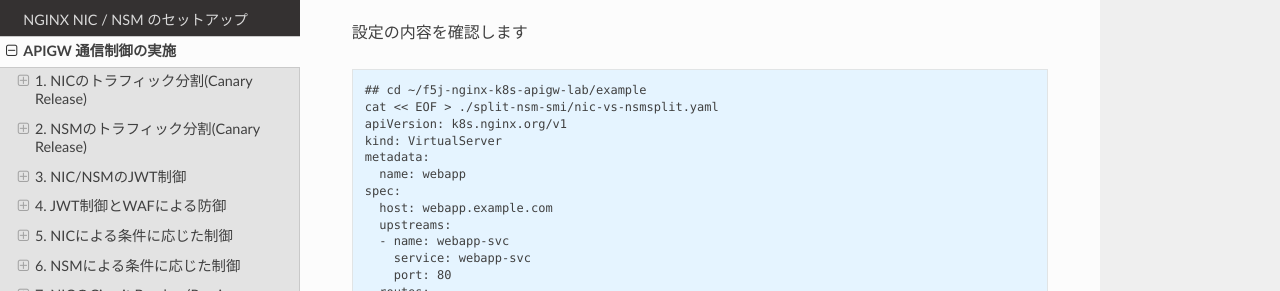
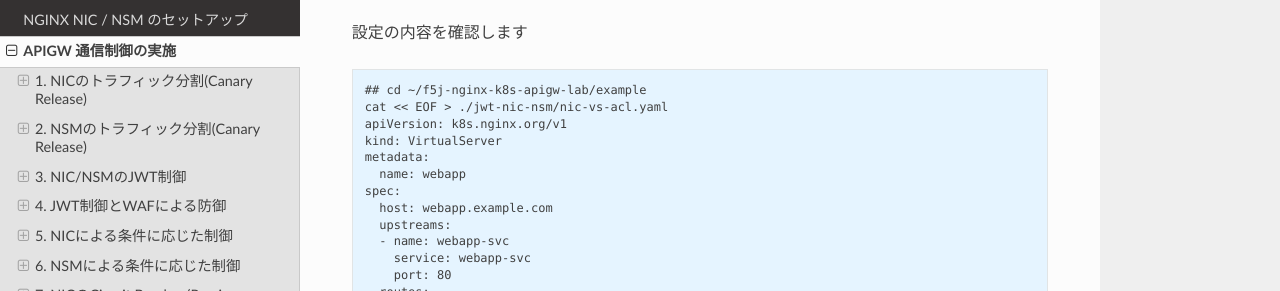
Before and after one commit to BeF5/f5j-nginx-k8s-apigw, a Sphinx documentation site: the page built from docs/class1/module03/module03.rst, in a window 1280 px wide and 900 px high, scrolled down 16625 px. Shown: the part 177-468 px from the top of the window. Built offline with Sphinx 7.4.7 and the Read the Docs theme 3.1.0, drawn with Linux system fonts in a browser that asks for light colours; some of the changed text lies outside the part shown.

Commit message:
Update module03.rst

```diff
--- a/docs/class1/module03/module03.rst
+++ b/docs/class1/module03/module03.rst
@@ -851,7 +851,7 @@ WAFは数多くの設定により悪意ある通信をブロックすること
 .. code-block:: cmdin
 
   ## cd ~/f5j-nginx-k8s-apigw-lab/example
-  cat << EOF > ./split-nsm-smi/nic-vs-nsmsplit.yaml
+  cat << EOF > ./jwt-nic-nsm/nic-vs-acl.yaml
   apiVersion: k8s.nginx.org/v1
   kind: VirtualServer
   metadata:
```
